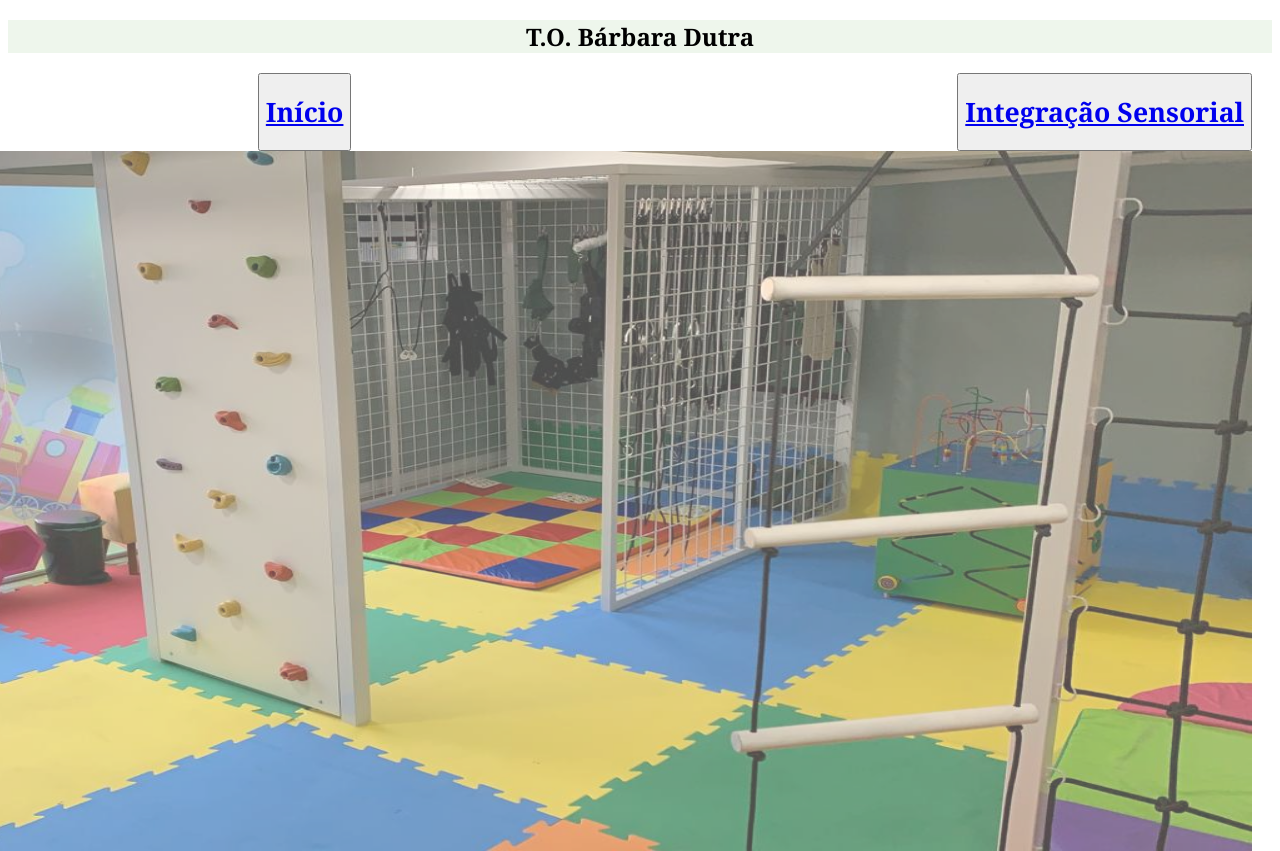
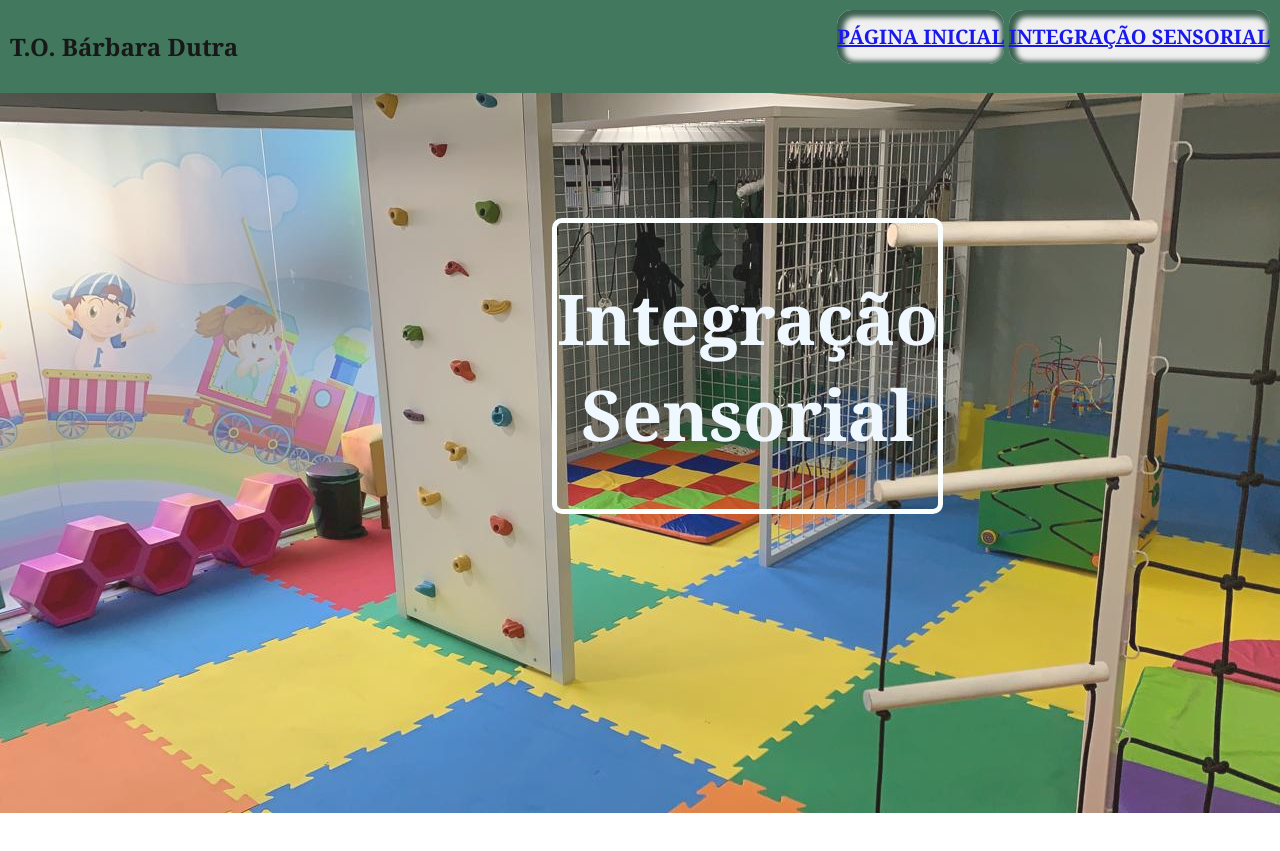
Before and after one commit to Bahdinizo/SiteT.O., a plain HTML site: page index2.html in a window 1280 px wide. Shown: the top 851 px of the page. Drawn offline with Linux system fonts and the light colour scheme.

Commit message:
site atualizado

```diff
--- a/index.html
+++ b/index.html
@@ -11,30 +11,30 @@
 
     <style>
         em{
-          color:rgb(29, 117, 73);
+          color:rgb(15, 58, 36);
         }
         fieldset{
-          border: 2px rgb(11, 94, 62) solid;
-          border-radius: 30px;
-          width:50%;
+          border: 5px rgb(56, 127, 99) solid;
+          border-radius: 10px;
+          width:55%;
+          opacity: 0.6;
         }
 
-  </style>
+    </style>
 </head>
-<body>
-    <div class="superior">
-        <h2>T.O. Bárbara Dutra </h2>
+   <div class="menu">
+        <h2 class="marca">T.O. Bárbara Dutra </h2>
         <div class="botoes">
         <button class="botao1">
             <a href="index.html"><h1>Página Inicial</h1></a></button>
         <button class="botao2">
-            <a href="index2.html"><h1>Integração Sensorial</h1></a></button></div>
-        <div class="logo">
+            <a href="index2.html"><h1>Integração Sensorial</h1></a></button>
+
+    </div>
+    </div>
+     <div class="logo">
         <img src="logoto.png" alt="" width="1300" height="1000">
-        <div class="caixatexto"> <h1> Terapeuta Ocupacional <br> Bárbara Dutra Di Nizo</h1></div>
-        </div>
-    </div>
-
+        <div class="caixatexto"> <fieldset><h1> Terapeuta Ocupacional <br> Bárbara Dutra Di Nizo</h1></fieldset></div> </div>
     <div class="superiorBaixo">
         <div class="foto">
         <figure>
@@ -82,18 +82,16 @@
         O desfralde é um processo que exige treino diário e paciência.
         Se precisar de ajuda com o desfralde, procure um terapeuta ocupacional! </p>
         </h2></div>
-
+        </div>
 
     <div class="seletividade">
-        <div class="titulo">
-        <h1> Seletividade Alimentar ou Rigidez de Comportamento?</h1></div>
         <div class="imagem2">
-        <img src="seletividade.jpg" alt="" width="350" height="300">
-        </div>
+        <img src="seletividade.jpg" alt="" width="350" height="300">  </div>
         <div class="texto2">
+        <h1> Seletividade Alimentar ou Rigidez de Comportamento?</h1>
         <p>Qualquer criança pode apresentar seletividade alimentar, <br>porém, cerca de 67% dos autista possuem alimentação restrita.
         <br>Estas podem incluir a seletividade alimentar de forma <br>isolada ou em conjunto com rigidez de comportamento.
-        <br>A criança seletiva pode apresentar:</p><br>
+        <br>A criança seletiva pode apresentar:</p>
         <li>Alimentação restrita;
        <li> Forte preferência por determinadas texturas e ou cores de alimentos;
         <li>Sensibilidade ao cheiro ou aversão ao toque de determinados alimentos.
@@ -122,25 +120,19 @@
             <textarea name="Mensagem" id="" cols="80" rows="5"></textarea>
         <br>
             <input type="submit" value="Enviar dados">
+
     </fieldset>
-        <br><br>
+        </form>
     </div>
+    <div class="final">
 
-<img src="pintura.jpg" alt="" width="1500" height="550">
-<style>
-    footer {background-color: rgba(9, 8, 8, 0.228);
-    text-align: center;
-    color:rgb(67, 246, 103);
-    font-size: 30px;
-    font-family: 'Trebuchet MS', 'Lucida Sans Unicode', 'Lucida Grande', 'Lucida Sans', Arial, sans-serif;
-    }
-    </style>
+<img src="pintura.jpg" alt="" width="100%" height="550px">
     <footer>
         <h2>Atendimentos em Itanhaém-SP e Peruibe-SP</h2>
         <h4>contato: barbara.dutradinizo@gmail.com</h4>
         <img src="Instagram-Icon.png" alt="" height="50" width="50"> <a href="https://www.google.com/">@bahdinizo</a>
     </footer>
-
+    </div>
 
 
 </body>
--- a/index2.html
+++ b/index2.html
@@ -8,22 +8,35 @@
     <link rel="stylesheet" href="index.html">
     <link rel="stylesheet" href="style2.css">
     <link rel="shortcut icon" href="icon.ico.png" type="image/x-icon">
+
+    <style>
+        em{
+          color:rgb(243, 247, 245);
+        }
+        fieldset{
+          border: 5px rgb(250, 255, 253) solid;
+          border-radius: 10px;
+          width:55%;
+
+        }
+
+    </style>
 </head>
 <body>
 
-    <div class="superior2">
-    <h2>T.O. Bárbara Dutra </h2>
-    <div class="botoes2">
-<div class="botao12">
-<button><a href="index.html"><h1> Início</h1></a></button></div>
-<div class="botao22">
-<button><a href="index2.html"><h1> Integração Sensorial</h1> </a></button></div>
-<div class="fotopag2">
-    <img src="i.s3.jpeg" height="700" width="1600" alt="">
-</div></div> </div>
-
+    <div class="menu">
+        <h2 class="marca">T.O. Bárbara Dutra </h2>
+        <div class="botoes">
+        <button class="botao12">
+            <a href="index.html"><h1>Página Inicial</h1></a></button>
+        <button class="botao22">
+            <a href="index2.html"><h1>Integração Sensorial</h1></a></button>
+    </div>
+    </div>
+    <div class="img">
+    <img src="i.s3.jpeg" width="100%" height="100%"></div>
+    <div class="caixatexto2"> <fieldset><h1 class="cs"> Integração <br> Sensorial</h1></fieldset></div>
 <div class="integracaoS">
-
     <div class="texto3">
     <h1>O que é integração Sensorial? </h1>
     <p>Integração Sensorial é o processo neurológico que organiza todas as sensações corporais <br>(tátil, visual, palativa, olfativa, vestibular, proprioceptiva e auditiva)<br> e nos permite interagir e explorar o meio, à partir do uso efetivo do nosso corpo.
--- a/style.css
+++ b/style.css
@@ -1,17 +1,34 @@
+body{
+    margin: 0;
 
-header {
-    top: 0;
-    left: 0;
+}
+
+.menu {
     display: flex;
     justify-content: space-between;
-    align-items: initial;
-    padding: 20px 30px;
+    padding: 10px;
+    background-color: rgba(45, 106, 77);
+    opacity: 0.9;
+
+ }
+.logo {
+    background-color: rgba(45, 106, 77);
+    background-attachment:scroll;
+    opacity: 0.9;
+    font-family: Georgia, 'Times New Roman', Times, serif;
+
+
+}
+header {
+    display: flex;
+    justify-content: space-between;
+    padding: 20px;
 
 
 }
 * {
+    font-family: Georgia, 'Times New Roman', Times, serif;
     text-align: center;
-    font-family: Georgia, 'Times New Roman', Times, serif;
 
 }
 
@@ -25,16 +42,10 @@ header {
 
 }
 
-.superior {
-    background-color: rgb(40, 76, 33);
-    left: 0px;
-    opacity: 0.6;
-    position: relative;
-    margin-top: 0px;
-    padding-top: 0px;
-    border-top: 0px;
-
-
+.superiorBaixo {
+    background-color: rgb(40, 81, 62);
+    padding: 50px;
+    display: flex;
 
 }
 .botao1 {
@@ -66,13 +77,7 @@ header {
    }
 .botoes {
     display: inline-block;
-    top: 50px;
-    float: right;
-    margin-right: 20px;
-    margin-top: 0px;
-    padding: 0px;
-    border-top: 0px;
-    margin-bottom: 50px;
+
 }
 
 .texto1{
@@ -96,96 +101,63 @@ header {
     background-color: rgb(224, 219, 219);
 
 }
-.logo {
-    opacity: 0.7;
-    color: rgb(13, 240, 187);
+.caixatexto {
     position: relative;
-    opacity: 1.0;
-    font-family: Georgia, 'Times New Roman', Times, serif;
+    bottom: 600px;
+    left: 550px;
+    border-radius: 10px;
+    display: flex;
+    flex: 0;
+    box-sizing: border-box;
+    width:50%;
+    font-size: 20px;
+
+}
 
 
-}
-.caixatexto {
-    background-color: rgb(11, 11, 11);
-    opacity: 0.3;
-    position: absolute;
-    padding: 10px;
-    text-align: center;
-    text-shadow: aliceblue;
-    bottom: 600px;
-    left: 550px;
-    border-radius: 15px;
-    text-decoration: dotted;
-}
-
-.superiorBaixo {
-    background-color: rgb(40, 81, 62);
-    background-size: contain;
-    margin-top: 0px;
-    margin-bottom: 0px;
-    padding-top: 0px;
-    padding-bottom: 0px;
-    margin-bottom: 0px;
-    float: left;
-}
 .foto {
-    margin-right: 800px;
-    top: 300px;
-    float: left;
-    width:290px;
-    position: relative;
+  flex: 1;
 
 }
 .descricao {
-    margin-left: 500px;
-    margin-right: 40px;
     font-family: Georgia, 'Times New Roman', Times, serif;
     color: aliceblue;
     text-align: justify;
     text-size-adjust: unset;
-    display: inline-block;
-    text-decoration: dotted;
-    float: right;
-    position: relative;
+    display: flex;
+    flex: 3;
+}
+
+.charme, .charme2{
+    background-color: white;
+    text-align: center;
+    font-family: Georgia, 'Times New Roman', Times, serif;
+    padding: 10px;
 
 }
-.foto, .descricao {
-    top: 0px;
-    bottom: 300px;
-    display: inline-block;
-    align-items: center;
+.marca {
+    color: rgb(6, 5, 5);
+    margin: 0;
 }
-.charme, .charme2{
-    background-color: aliceblue;
-    text-align: center;
-    font-family: Georgia, 'Times New Roman', Times, serif;
-    margin-top: 20px;
-    margin-bottom: 20px;
 
-}
-h2{
-    color: rgb(43, 79, 43);
-    margin-left: 20px;
-    margin-right: 20px;
-    margin-top: 20px;
-    margin-bottom: 20px;
-}
 .seletividade {
     background-color: rgb(40, 81, 62);
-    margin-top: 0px;
-    margin-bottom: 20px;
-    padding-bottom: 30px;
+    padding: 15px;
 }
 .texto2 {
     color: aliceblue;
     text-align: justify;
     font-size-adjust: unset;
     position: relative;
-    margin-top: 50px;
+    display: flex;
+    padding: 10px;
+    justify-content: flex-start;
 
 }
 .imagem2{
-    float:inline-end
+    display: flex;
+    justify-content: flex-end;
+    flex: 1;
 }
 .titulo {
     color: aliceblue;
@@ -196,3 +168,11 @@ h2{
 .imagem2, .texto2{
     display: inline-block;
 }
+.final {
+    display: block;
+    background-color: rgba(9, 8, 8, 0.228);
+    text-align: center;
+    color:rgb(51, 132, 94);
+    font-size: 30px;
+    font-family: 'Trebuchet MS', 'Lucida Sans Unicode', 'Lucida Grande', 'Lucida Sans', Arial, sans-serif;
+}
--- a/style2.css
+++ b/style2.css
@@ -1,58 +1,71 @@
 * {
     text-align: center;
     font-family: Georgia, 'Times New Roman', Times, serif;
+    padding: 0px;
 }
-.botao12 {
+body{
+    margin: 0;
+    padding: 0;
+
+}
+.menu {
+    display: flex;
+    justify-content: space-between;
+    padding: 10px;
+    background-color: rgba(45, 106, 77);
+    opacity: 0.9;
+ }
+ .botao12 {
     font-family: Georgia, 'Times New Roman', Times, serif;
     font-size: 10px;
     text-transform: uppercase;
+    font-weight: 700;
     border-radius: 15px;
+    border: none;
+    cursor: pointer;
+    color: black;
+    box-shadow: inset 2px 2px 5px 5px rgb(40, 81, 62);
     display: inline;
 
-
-
-
+}
+.img {
+    padding: 0px;
+    margin: 0px;
+    opacity: 0.9;
 }
 .botao22 {
     font-family: Georgia, 'Times New Roman', Times, serif;
     font-size: 10px;
     text-transform: uppercase;
+    font-weight: 700;
     border-radius: 15px;
+    border: none;
+    cursor: pointer;
+    color: black;
+    box-shadow: inset 2px 2px 5px 5px rgb(40, 81, 62);
     display: inline;
-    float: right;
 
-
-   }
+}
 .botoes2 {
     display: inline-block;
-    top: 50px;
-    float: right;
-    margin-right: 20px;
-    margin-top: 0px;
-    padding: 0px;
-    border-top: 0px;
-    margin-bottom: 50px;
-    display: inline;
-    float: right;
+   }
+
+.caixatexto2 {
+    position: relative;
+    bottom: 600px;
+    left: 550px;
+    border-radius: 10px;
+    display: flex;
+    flex: 0;
+    box-sizing: border-box;
+    width:50%;
+
 }
 
-.logopag2{
-    display: inline-block;
-}
-.fotopag2 {
-    margin-left: 0px;
-    margin-right: 0px;
-    margin-top: 0px;
-    padding-left: 0px;
-    padding-right: 0px;
-    border-left: 0px;
-    border-right: 0px;
-    padding-top: 0px;
-    opacity: 0.7;
-}
 .integracaoS {
     display: inline-block;
-    margin-top: 60px;
+    padding: 0px;
+    top: 0px;
 }
 .texto3 {
     float: right;
@@ -90,3 +103,7 @@
     margin-top: 100px;
     display: inline-block;
 }
+.cs {
+    color: aliceblue;
+    font-size: 70px;
+}
```
